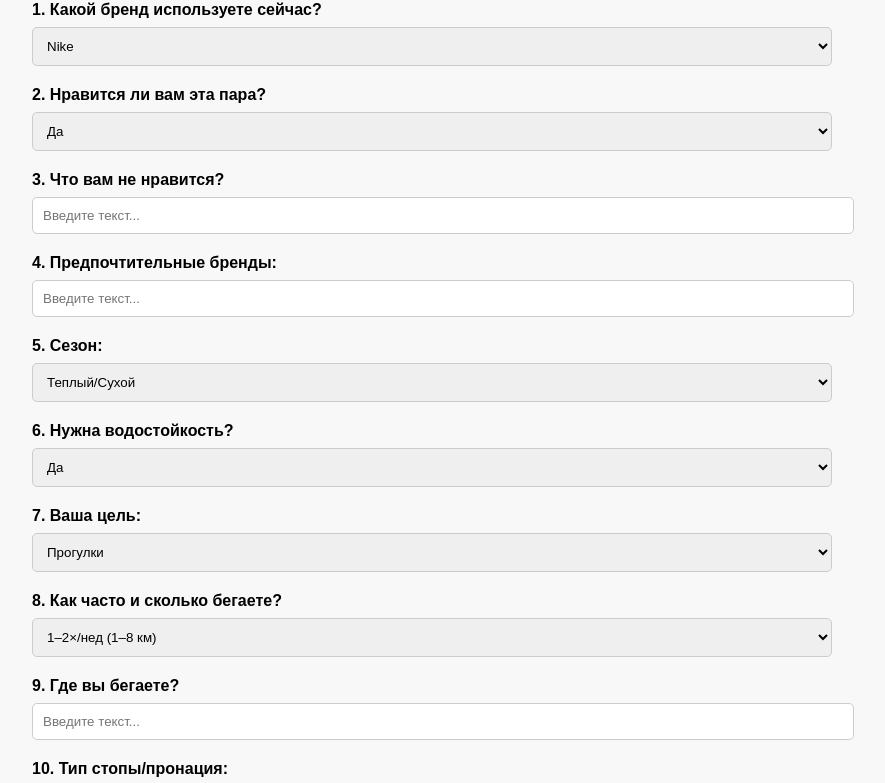
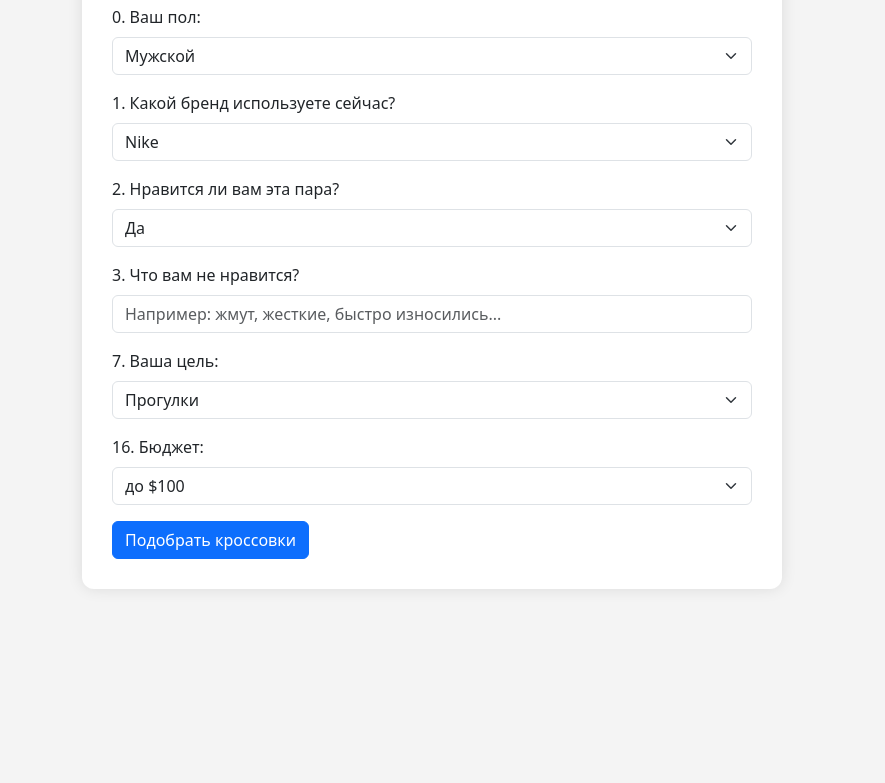
Before and after one commit to Toomas-A/jogging-gpt-frontend, a plain HTML site: page index.html in a window 1280 px wide. Shown: the part 185-968 px from the top of the page, without its empty margins (208-1093 px from the left). After the commit the page ends 800 px from the top, so only its background shows below. Drawn offline with nearby package versions, Linux system fonts and the light colour scheme.

Commit message:
Update index.html

```diff
--- a/index.html
+++ b/index.html
@@ -4,98 +4,88 @@
   <meta charset="UTF-8">
   <meta name="viewport" content="width=device-width, initial-scale=1.0">
   <title>Jogging GPT — Подбор кроссовок</title>
+  <link href="https://cdn.jsdelivr.net/npm/bootstrap@5.3.0/dist/css/bootstrap.min.css" rel="stylesheet">
   <style>
     body {
-      font-family: sans-serif;
-      background: #f8f8f8;
-      padding: 20px;
-      max-width: 800px;
+      background-color: #f4f4f4;
+      padding-top: 40px;
+    }
+    .form-container {
+      max-width: 700px;
       margin: auto;
-    }
-    h1 {
-      font-size: 2em;
-      text-align: center;
-    }
-    label {
-      font-weight: bold;
-      display: block;
-      margin-top: 20px;
-    }
-    select, input[type="text"], textarea {
-      width: 100%;
-      padding: 10px;
-      margin-top: 8px;
-      border: 1px solid #ccc;
-      border-radius: 5px;
-    }
-    button {
-      margin-top: 30px;
-      padding: 12px 20px;
-      font-size: 16px;
-      background: #2e7dff;
-      color: white;
-      border: none;
-      border-radius: 8px;
-      cursor: pointer;
+      background: white;
+      padding: 30px;
+      border-radius: 12px;
+      box-shadow: 0 0 15px rgba(0,0,0,0.1);
     }
   </style>
 </head>
 <body>
-  <h1>🏃‍♂️ Jogging GPT — Подбор кроссовок</h1>
-  <form id="quiz-form"></form>
+  <div class="container form-container">
+    <h1 class="mb-4 text-center">👟 Jogging GPT — Подбор кроссовок</h1>
+    <form id="questionnaire">
+      <div class="mb-3">
+        <label for="q0" class="form-label">0. Ваш пол:</label>
+        <select class="form-select" id="q0" name="q0">
+          <option value="1">Мужской</option>
+          <option value="2">Женский</option>
+        </select>
+      </div>
+      <div class="mb-3">
+        <label for="q1" class="form-label">1. Какой бренд используете сейчас?</label>
+        <select class="form-select" id="q1" name="q1">
+          <option value="1">Nike</option>
+          <option value="2">Asics</option>
+          <option value="3">Brooks</option>
+          <option value="4">Hoka</option>
+          <option value="5">Saucony</option>
+          <option value="6">Adidas</option>
+          <option value="7">Other</option>
+          <option value="8">Не знаю</option>
+        </select>
+      </div>
+      <div class="mb-3">
+        <label for="q2" class="form-label">2. Нравится ли вам эта пара?</label>
+        <select class="form-select" id="q2" name="q2">
+          <option value="1">Да</option>
+          <option value="2">Есть проблемы</option>
+          <option value="3">Нет</option>
+          <option value="4">N/A</option>
+        </select>
+      </div>
+      <div class="mb-3">
+        <label for="q3" class="form-label">3. Что вам не нравится?</label>
+        <input type="text" class="form-control" id="q3" name="q3" placeholder="Например: жмут, жесткие, быстро износились...">
+      </div>
+      <div class="mb-3">
+        <label for="q7" class="form-label">7. Ваша цель:</label>
+        <select class="form-select" id="q7" name="q7">
+          <option value="1">Прогулки</option>
+          <option value="2">Длинные дистанции</option>
+          <option value="3">Соревнования</option>
+          <option value="4">Трейл</option>
+          <option value="5">Смешанное</option>
+        </select>
+      </div>
+      <div class="mb-3">
+        <label for="q16" class="form-label">16. Бюджет:</label>
+        <select class="form-select" id="q16" name="q16">
+          <option value="1">до $100</option>
+          <option value="2">$100–150</option>
+          <option value="3">$150–200</option>
+          <option value="4">Больше $200</option>
+        </select>
+      </div>
+      <button type="submit" class="btn btn-primary">Подобрать кроссовки</button>
+    </form>
+  </div>
 
   <script>
-    const questions = [
-      { id: 0, text: "Ваш пол:", type: "select", options: ["Мужской", "Женский"] },
-      { id: 1, text: "Какой бренд используете сейчас?", type: "select", options: ["Nike", "Asics", "Brooks", "Hoka", "Saucony", "Adidas", "Другой", "Не знаю"] },
-      { id: 2, text: "Нравится ли вам эта пара?", type: "select", options: ["Да", "Есть проблемы", "Нет", "N/A"] },
-      { id: 3, text: "Что вам не нравится?", type: "text" },
-      { id: 4, text: "Предпочтительные бренды:", type: "text" },
-      { id: 5, text: "Сезон:", type: "select", options: ["Теплый/Сухой", "Зима", "Всесезонный"] },
-      { id: 6, text: "Нужна водостойкость?", type: "select", options: ["Да", "Нет", "Не уверен"] },
-      { id: 7, text: "Ваша цель:", type: "select", options: ["Прогулки", "Длительные пробежки", "Соревнования", "Трейл", "Смешанное"] },
-      { id: 8, text: "Как часто и сколько бегаете?", type: "select", options: ["1–2×/нед (1–8 км)", "3–4×/нед (8–16 км)", "5+×/нед (16+ км)", "Нерегулярно"] },
-      { id: 9, text: "Где вы бегаете?", type: "text" },
-      { id: 10, text: "Тип стопы/пронация:", type: "select", options: ["Нейтральная", "Гиперпронация", "Супинация", "Не знаю"] },
-      { id: 11, text: "Ширина стопы:", type: "select", options: ["Узкая", "Средняя", "Широкая", "Не знаю"] },
-      { id: 12, text: "Проблемы с ногами?", type: "text" },
-      { id: 13, text: "Предпочтение по амортизации:", type: "select", options: ["Минимум", "Умеренная", "Максимальная", "Без разницы"] },
-      { id: 14, text: "Важно ли: легкость или износостойкость?", type: "select", options: ["Легкие", "Износостойкие", "И то, и другое", "Без разницы"] },
-      { id: 15, text: "Доп. пожелания (цвет, экология и т.д.):", type: "text" },
-      { id: 16, text: "Бюджет:", type: "select", options: ["до $100", "$100–$150", "$150–$200", "Больше $200"] },
-    ];
-
-    const form = document.getElementById("quiz-form");
-    questions.forEach(q => {
-      const label = document.createElement("label");
-      label.textContent = `${q.id}. ${q.text}`;
-      form.appendChild(label);
-
-      let input;
-      if (q.type === "select") {
-        input = document.createElement("select");
-        q.options.forEach(opt => {
-          const option = document.createElement("option");
-          option.value = opt;
-          option.textContent = opt;
-          input.appendChild(option);
-        });
-      } else if (q.type === "text") {
-        input = document.createElement("input");
-        input.type = "text";
-        input.placeholder = "Введите текст...";
-      }
-      input.name = `q_${q.id}`;
-      form.appendChild(input);
-    });
-
-    const button = document.createElement("button");
-    button.textContent = "Подобрать кроссовки";
-    button.type = "submit";
-    form.appendChild(button);
+    const form = document.getElementById("questionnaire");
 
     form.addEventListener("submit", async (e) => {
       e.preventDefault();
+
       const formData = new FormData(form);
       const data = {};
       formData.forEach((value, key) => {
@@ -103,15 +93,20 @@
       });
 
       try {
-        const res = await fetch("https://jogging-gpt-backend.onrender.com/gpt", {
+        const res = await fetch("https://jogging-gpt-backend.onrender.com/generate", {
           method: "POST",
-          headers: { "Content-Type": "application/json" },
-          body: JSON.stringify({ prompt: JSON.stringify(data) })
+          headers: {
+            "Content-Type": "application/json"
+          },
+          body: JSON.stringify(data)
         });
 
-        const json = await res.json();
-        const parsed = JSON.parse(json.response);
-        localStorage.setItem("shoeResults", JSON.stringify(parsed));
+        if (!res.ok) {
+          throw new Error("Сервер вернул ошибку");
+        }
+
+        const result = await res.json();
+        localStorage.setItem("shoeResults", JSON.stringify(result));
         window.location.href = "results.html";
       } catch (err) {
         alert("Произошла ошибка при обращении к серверу: " + err.message);
```
